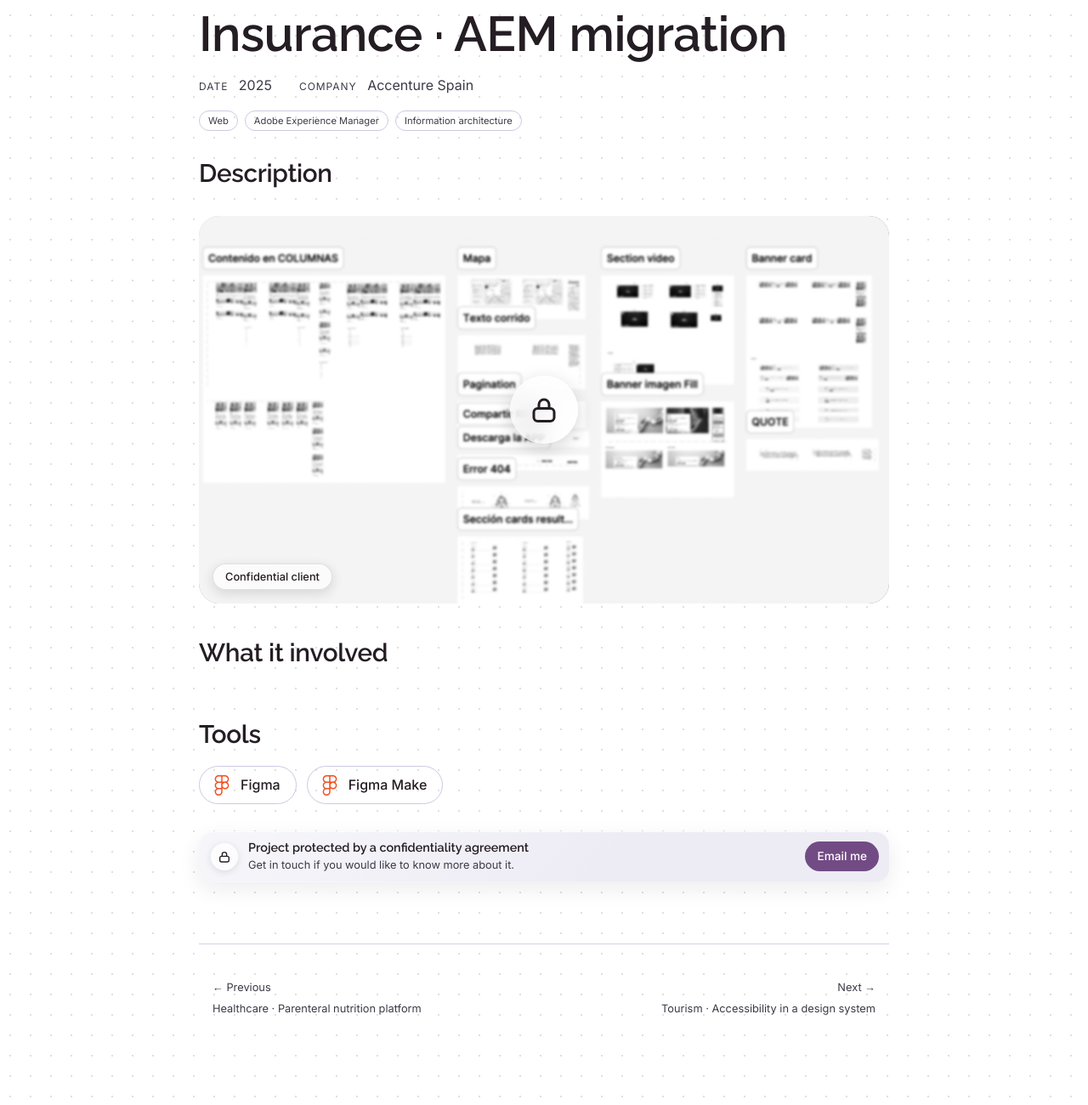
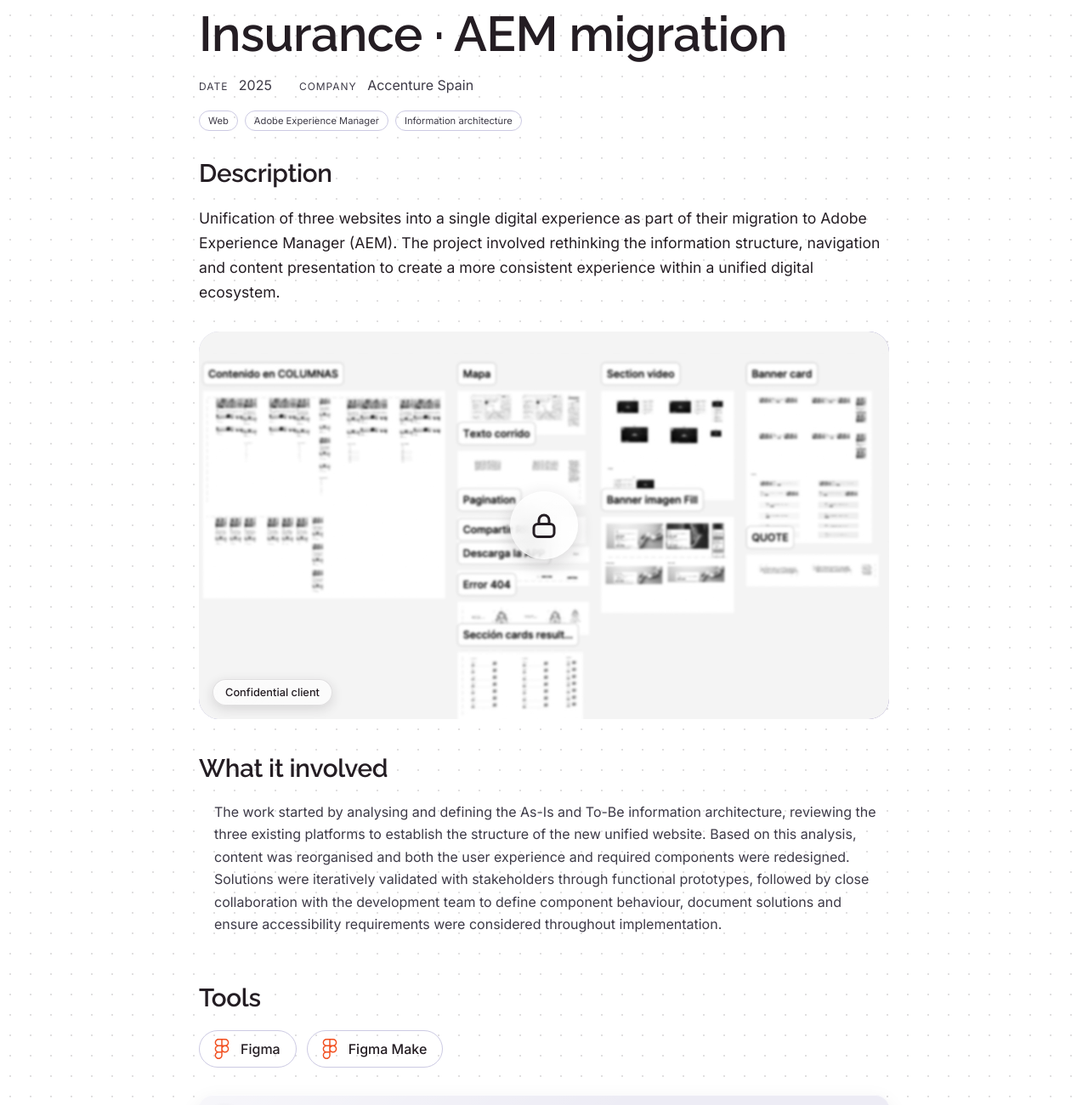
Before and after one commit to alcanellas/Portfolio, a plain HTML site: page proyectos/seguros-migracion-aem.html in a window 1280 px wide. Shown: the part 210-1510 px from the top of the page at 85% size. Drawn offline with Linux system fonts and the light colour scheme.

Commit message:
AEM descrito

```diff
--- a/proyectos/seguros-migracion-aem.html
+++ b/proyectos/seguros-migracion-aem.html
@@ -52,7 +52,7 @@
 
       <section class="project-intro">
         <h2 class="h4" data-i18n="description">Description</h2>
-        <p class="summary" data-i18n="p_seguros_migracion_aem_desc_1"></p>
+        <p class="summary" data-i18n="p_seguros_migracion_aem_desc_1">Unification of three websites into a single digital experience as part of their migration to Adobe Experience Manager (AEM). The project involved rethinking the information structure, navigation and content presentation to create a more consistent experience within a unified digital ecosystem.</p>
       </section>
 
       <div class="cover cover-confidential cover-keep-lock"><img src="../assets/img/seguros-migracion-aem.jpg" alt="Overview of the website component library in grayscale, grouped by type: content in columns, map, running text, pagination, sharing, app download, 404 error, results cards, video section, image banners, banner card and quote." data-i18n-alt="p_seguros_migracion_aem_portada_alt" loading="eager" width="1200" height="750"><span class="lock"><svg viewBox="0 0 24 24" fill="none" stroke="currentColor" stroke-width="2" stroke-linecap="round" stroke-linejoin="round" aria-hidden="true"><rect x="4" y="11" width="16" height="10" rx="3"/><path d="M8 11V8a4 4 0 0 1 8 0v3"/></svg></span><span class="conf-label" data-i18n="confidential_client">Confidential client</span></div>
@@ -61,7 +61,7 @@
         <section>
           <h2 class="h4" data-i18n="what_it_involved">What it involved</h2>
          <div class="tasks">
-            <p data-i18n="p_seguros_migracion_aem_hizo_1"></p>
+            <p data-i18n="p_seguros_migracion_aem_hizo_1">The work started by analysing and defining the As-Is and To-Be information architecture, reviewing the three existing platforms to establish the structure of the new unified website. Based on this analysis, content was reorganised and both the user experience and required components were redesigned. Solutions were iteratively validated with stakeholders through functional prototypes, followed by close collaboration with the development team to define component behaviour, document solutions and ensure accessibility requirements were considered throughout implementation.</p>
         </div>
         </section>
         <section class="tools">
```
